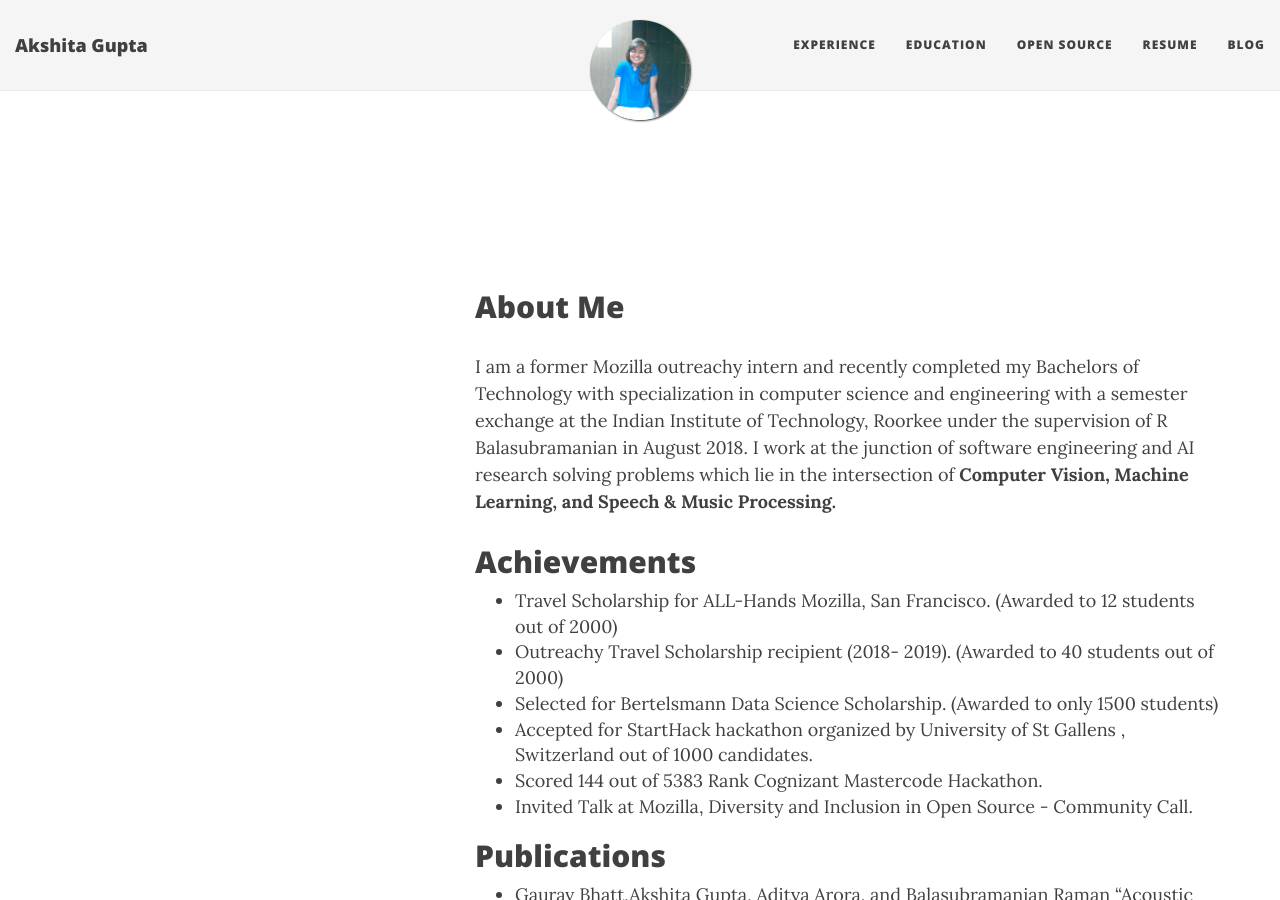
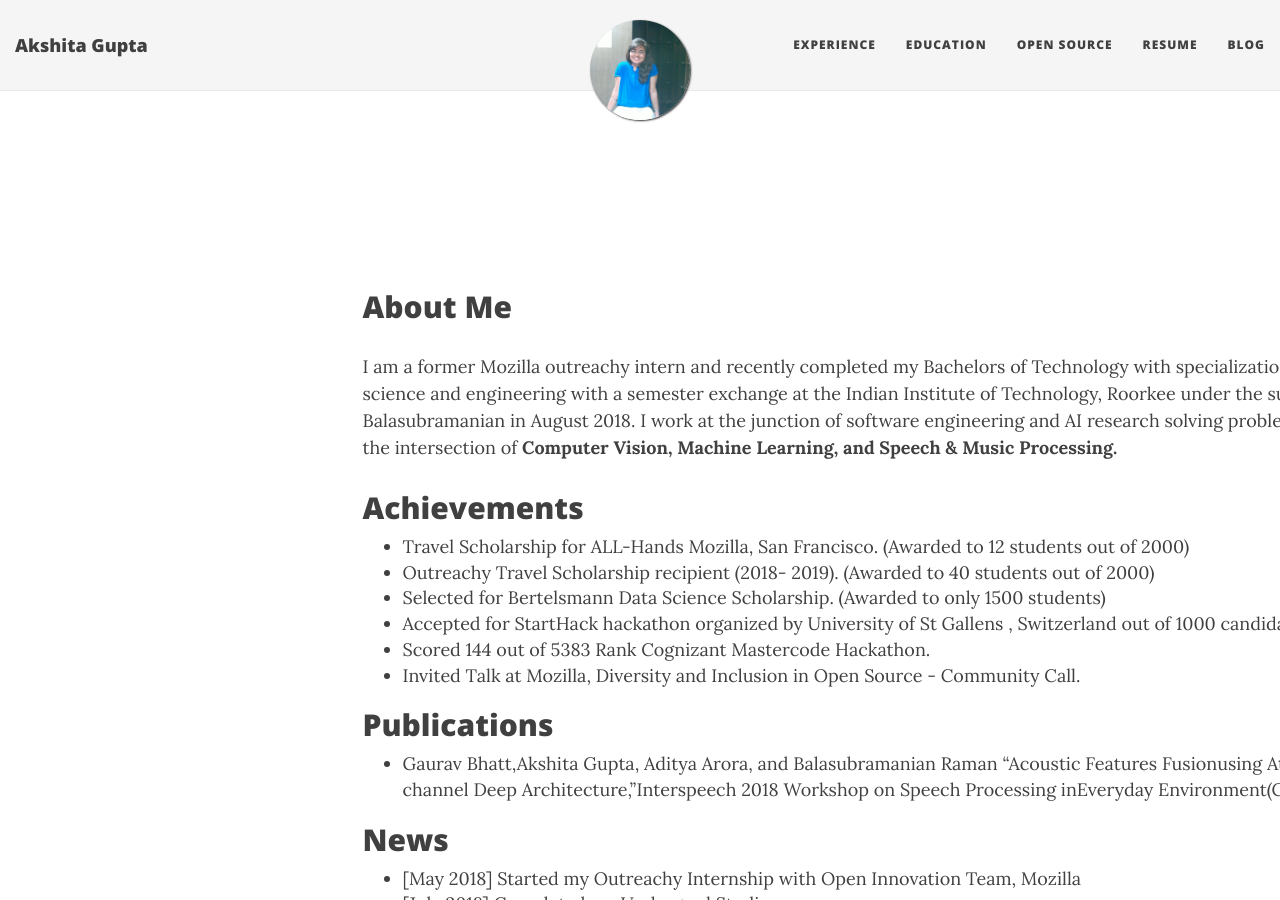
Before and after one commit to akshitac8/akshitac8.github.io, a Jekyll site: the page built from index.html, in a window 1280 px wide and 900 px high. Built offline with Jekyll 4.4.1, drawn with Linux system fonts in a browser that asks for light colours; nearby versions of some CDN libraries; the list of posts is cut into pages by our own code.

Commit message:
Update index.html

```diff
--- a/index.html
+++ b/index.html
@@ -7,7 +7,7 @@ use-site-title: true
 
 <div class="container" role="main">
   <div class="row">
-      <div class="col-lg-8 col-lg-offset-2 col-md-10 col-md-offset-1">
+      <div class="col-md-offset-1">
         <p>
             <h2>About Me</h2>
             <p>
```
